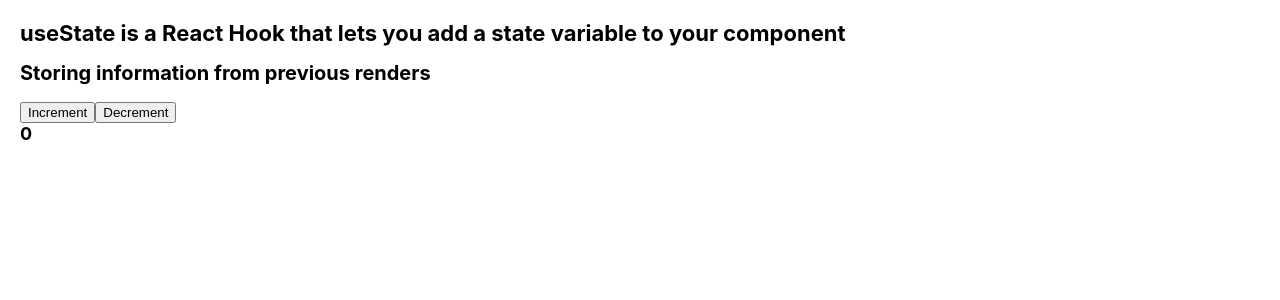
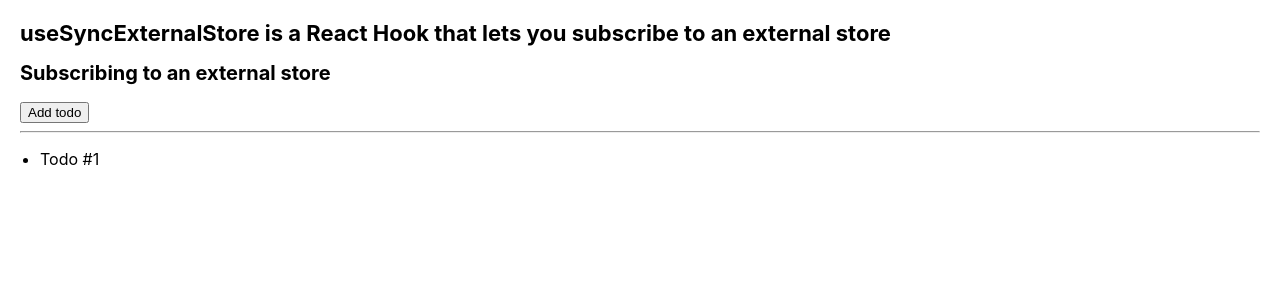
Before and after one commit to VladimirovMario/Sandbox, a React (Create React App) app in the folder 01. React documentation/03. API Reference/01. Hooks/: page / in a window 1280 px wide. Shown: the top 300 px of the page. Built offline with nearby package versions, Linux system fonts and the light colour scheme.

Commit message:
Subscribing to an external store

```diff
--- a/01. React documentation/03. API Reference/01. Hooks/src/App.js
+++ b/01. React documentation/03. API Reference/01. Hooks/src/App.js
@@ -1,4 +1,5 @@
-import UseState from './components/UseState/UseState';
+import UseSyncExternalStore from './components/UseSyncExternalStore/UseSyncExternalStore';
+// import UseState from './components/UseState/UseState';
 // import UseRef from './components/UseRef/UseRef';
 // import UseReducer from './components/UseReducer/UseReducer';
 // import UseMemo from './components/UseMemo/UseMemo';
@@ -14,7 +15,8 @@ import UseState from './components/UseState/UseState';
 function App() {
   return (
     <>
-      <UseState />
+      <UseSyncExternalStore />
+      {/* <UseState /> */}
       {/* <UseRef /> */}
       {/* <UseReducer /> */}
       {/* <UseMemo /> */}
--- /dev/null
+++ b/01. React documentation/03. API Reference/01. Hooks/src/components/UseSyncExternalStore/SubscribingToAnExternalStore/SubscribingToAnExternalStore.js
@@ -0,0 +1,30 @@
+import { useSyncExternalStore } from 'react';
+import { todosStore } from './todoStore';
+
+export default function SubscribingToAnExternalStore() {
+  return (
+    <>
+      <h2>Subscribing to an external store</h2>
+      <TodosApp />
+    </>
+  );
+}
+
+function TodosApp() {
+  const todos = useSyncExternalStore(
+    todosStore.subscribe,
+    todosStore.getSnapshot
+  );
+
+  return (
+    <>
+      <button onClick={() => todosStore.addTodo()}>Add todo</button>
+      <hr />
+      <ul>
+        {todos.map((todo) => (
+          <li key={todo.id}>{todo.text}</li>
+        ))}
+      </ul>
+    </>
+  );
+}
--- /dev/null
+++ b/01. React documentation/03. API Reference/01. Hooks/src/components/UseSyncExternalStore/SubscribingToAnExternalStore/todoStore.js
@@ -0,0 +1,33 @@
+// This is an example of a third-party store
+// that you might need to integrate with React.
+
+// If your app is fully built with React,
+// we recommend using React state instead.
+
+let nextId = 0;
+let todos = [{ id: nextId++, text: 'Todo #1' }];
+let listeners = [];
+
+const todosStore = {
+  addTodo() {
+    todos = [...todos, { id: nextId++, text: 'Todo #' + nextId }];
+    emitChange();
+  },
+  subscribe(listener) {
+    listeners = [...arguments, listener];
+    return () => {
+      listeners = listeners.filter((l) => l !== listener);
+    };
+  },
+  getSnapshot() {
+    return todos;
+  },
+};
+
+function emitChange() {
+  for (let listener of listeners) {
+    listener();
+  }
+}
+
+export { todosStore };
--- /dev/null
+++ b/01. React documentation/03. API Reference/01. Hooks/src/components/UseSyncExternalStore/UseSyncExternalStore.js
@@ -0,0 +1,13 @@
+import SubscribingToAnExternalStore from './SubscribingToAnExternalStore/SubscribingToAnExternalStore';
+
+export default function UseSyncExternalStore() {
+  return (
+    <>
+      <h1>
+        useSyncExternalStore is a React Hook that lets you subscribe to an
+        external store
+      </h1>
+      <SubscribingToAnExternalStore />
+    </>
+  );
+}
```
